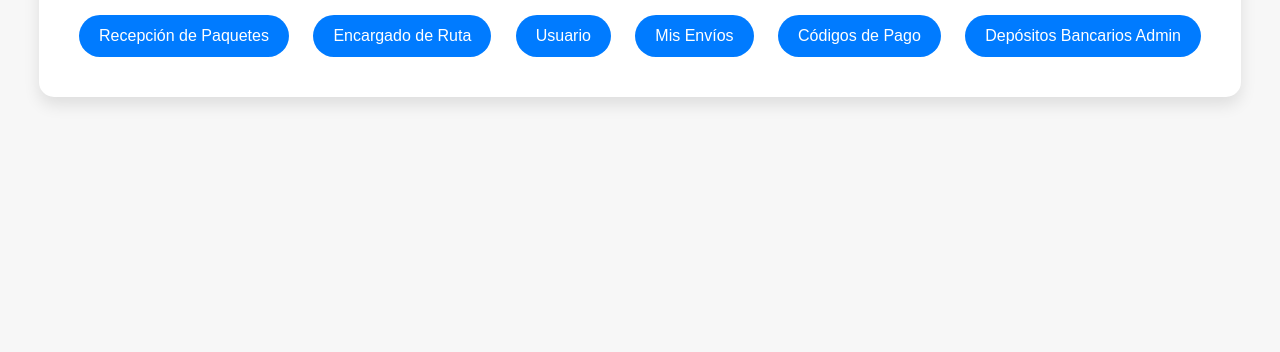
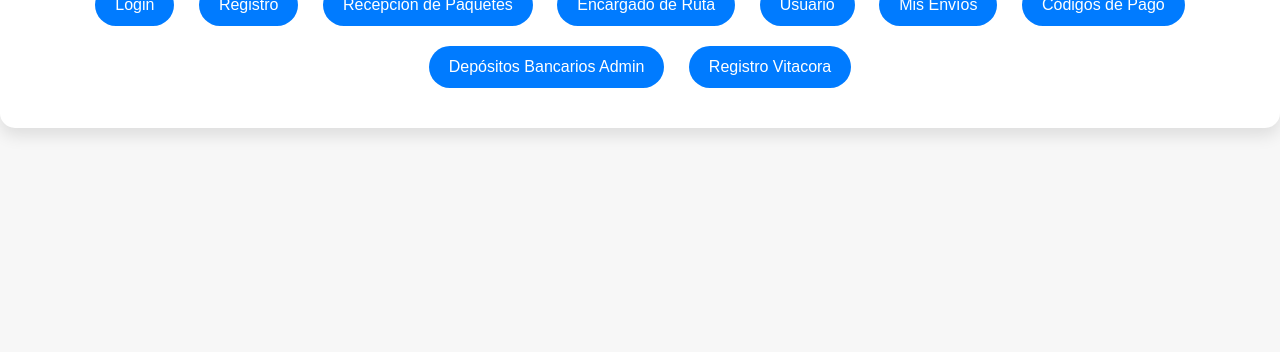
Before and after one commit to Estradaencomiendas/Estradaencomiendas, a website: page index.html in a window 1280 px wide. Shown: the part 448-800 px from the top of the page. Drawn offline with Linux system fonts and the light colour scheme; a web font is replaced by a local one.

Commit message:
index.html

```diff
--- a/index.html
+++ b/index.html
@@ -63,12 +63,15 @@
         <h1>Estrada Encomiendas</h1>
 
         <div class="button-container">
+            <a href="login.html" class="button">Login</a>
+            <a href="registro.html" class="button">Registro</a>
             <a href="Recepcion de Paquetes.html" class="button">Recepción de Paquetes</a>
             <a href="Encargado de ruta.html" class="button">Encargado de Ruta</a>
             <a href="Usuario.html" class="button">Usuario</a>
             <a href="mis_envios.html" class="button">Mis Envíos</a>
             <a href="codigos_de_pago.html" class="button">Códigos de Pago</a>
             <a href="depositos_bancarios_admin.html" class="button">Depósitos Bancarios Admin</a>
+            <a href="Registro Vitacora.html" class="button">Registro Vitacora</a>
         </div>
     </div>
 </body>
```
